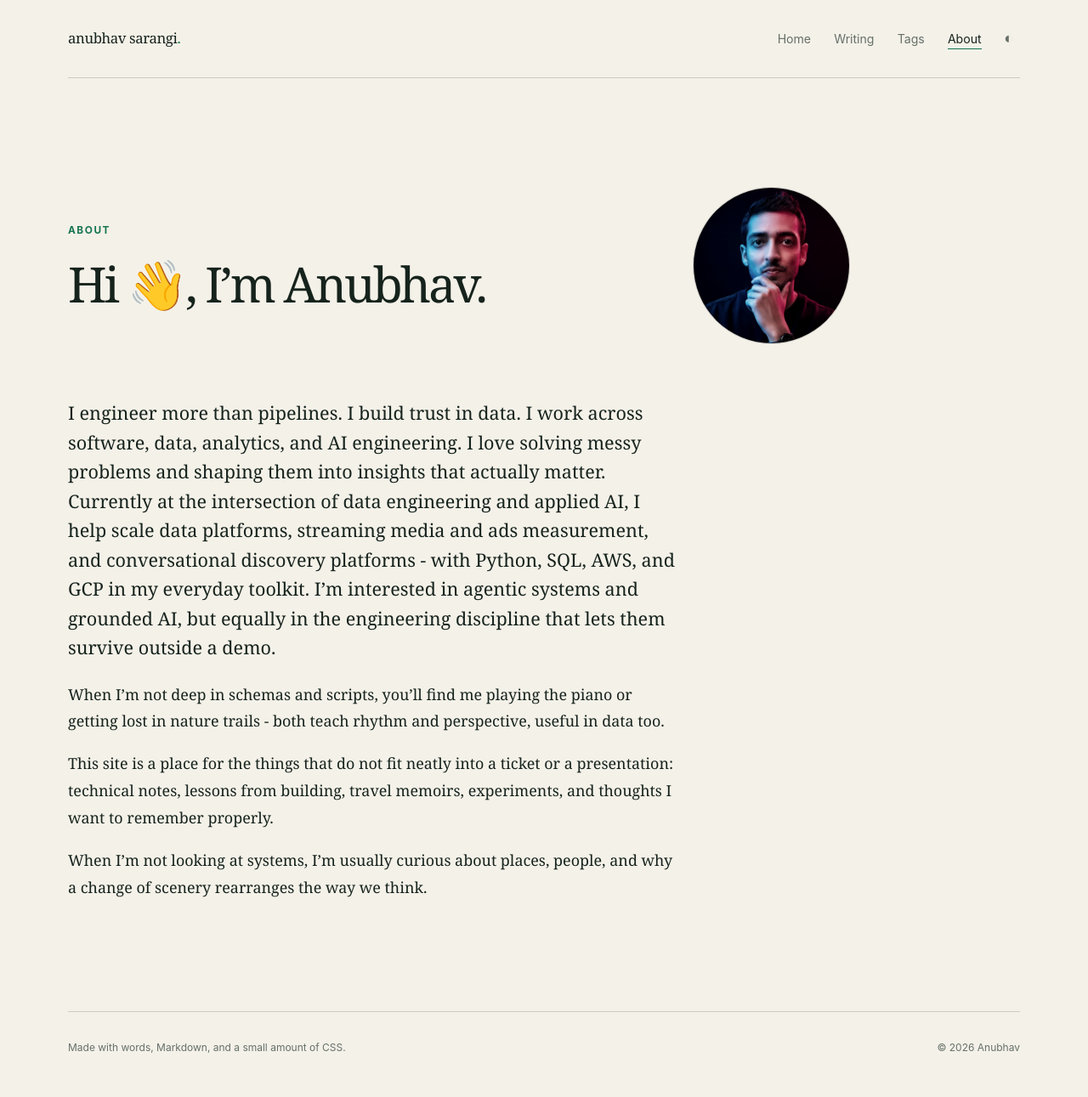
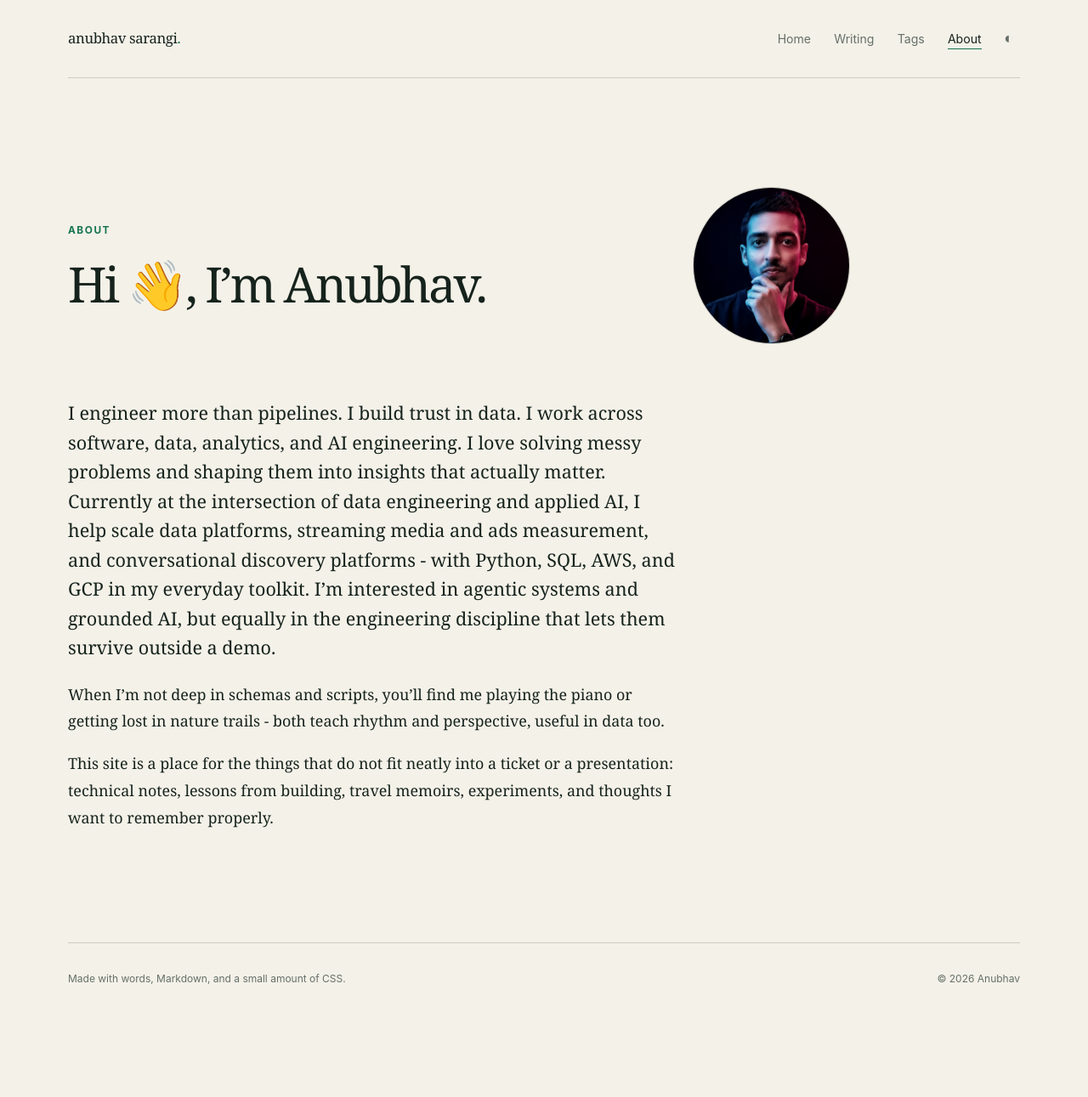
Before and after one commit to anubhavsarangi/anubhavsarangi.github.io, a Jekyll site: the page built from about.md, in a window 1280 px wide. Shown: the whole page at 85% size. Built offline with Jekyll 4.4.1, drawn with Linux system fonts in a browser that asks for light colours; after the commit the page ends 1210 px from its top, so only the background shows below that.

Commit message:
Trim about page

```diff
--- a/about.md
+++ b/about.md
@@ -20,5 +20,4 @@ permalink: /about/
 
   <p>This site is a place for the things that do not fit neatly into a ticket or a presentation: technical notes, lessons from building, travel memoirs, experiments, and thoughts I want to remember properly.</p>
 
-  <p>When I’m not looking at systems, I’m usually curious about places, people, and why a change of scenery rearranges the way we think.</p>
 </div>
```
